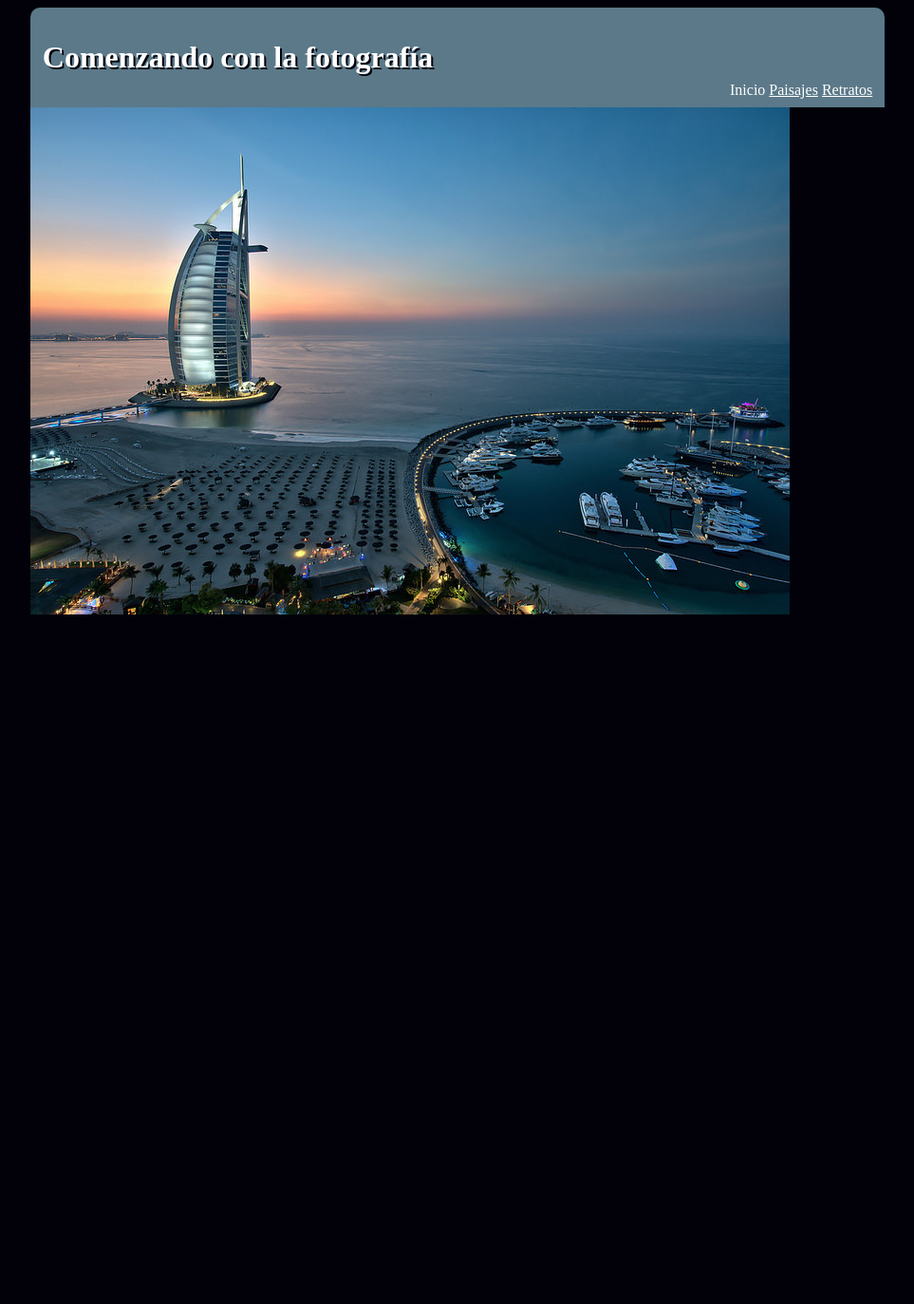
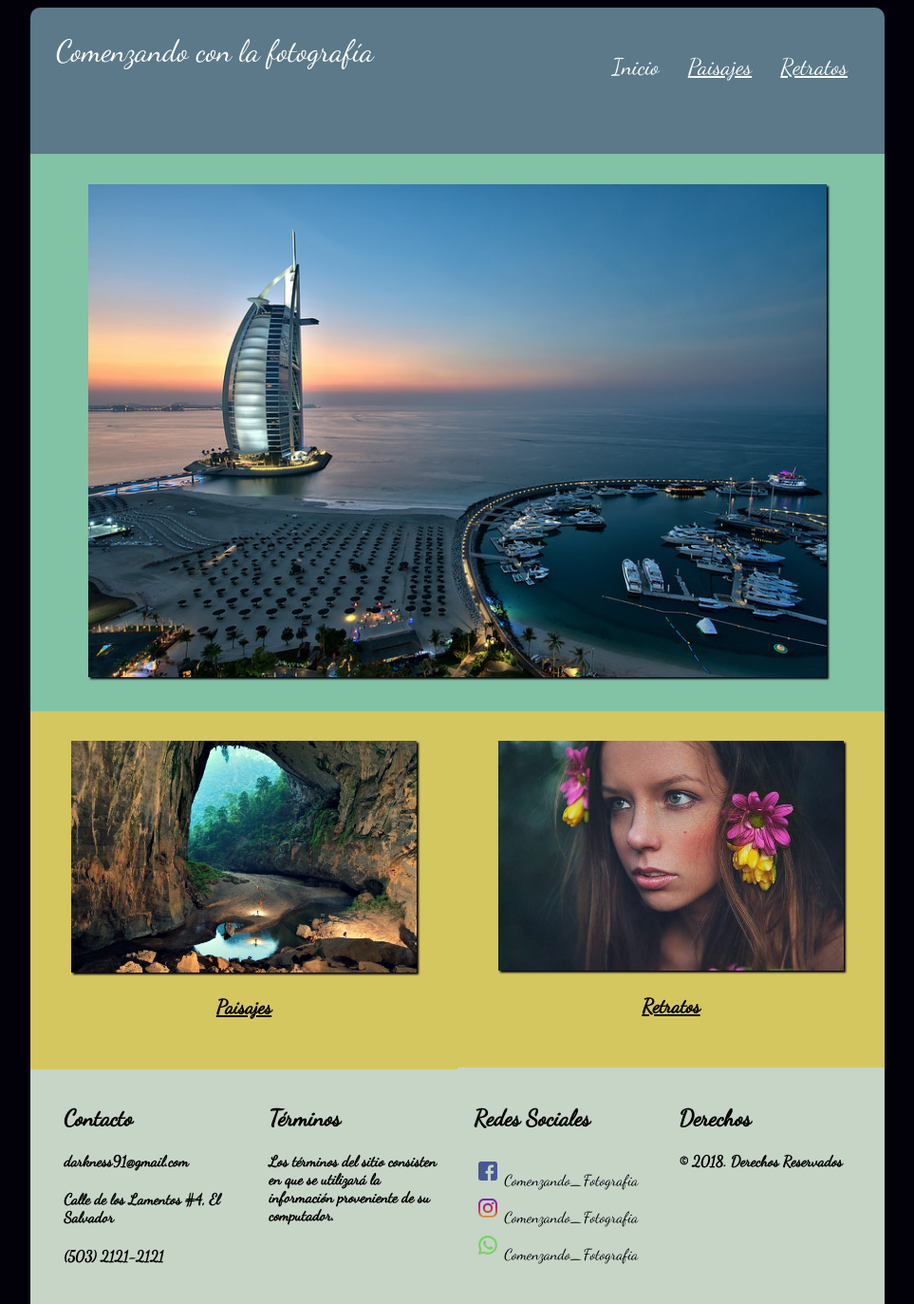
Before and after one commit to danespino/NextU-Learning, a plain HTML site: page CSS/EXA_FINAL/index.html in a window 1280 px wide. Shown: the top 1373 px of the page at 95% size, without its empty margins (158-1121 px from the left). Before the commit the page ends 800 px from the top, so only its background shows below. Drawn offline with Linux system fonts and the light colour scheme.

Commit message:
Update
This is another update for CSS Last Exam. I've taken a lot of time cause I've been busy.

```diff
--- a/CSS/EXA_FINAL/css/estilo.css
+++ b/CSS/EXA_FINAL/css/estilo.css
@@ -1,51 +1,192 @@
 body{
 	background-color: #02010a;
-	font:"Dancing Script", serif;
+	font-family: "Dancing Script";
 }
 
-#contenido
-{
-	max-width:900px;
+#contenido{
+	width:100%;
 	min-height:200px;
 	margin:0 auto;
+	animation-name: entrada;
+	animation-duration: 2s;
 }
 
-#contenido header{
-	background-color:#5b7989;
-	padding:0.8em;
-	border-radius: 10px 10px 0px 0px;
+header{
+	background-color:#5b7989 !important;
+	text-align:center;
+	color:#FFF !important;
+	min-height:100px;
+	padding:3%;
+	border-radius: 10px 10px 0px 0px !important;
 }
 
-header h1{
-	text-align:left;
-	color:#FFF;
-	text-shadow:2px 2px #02010a;
+header .title{
+	font-size:2em;
 }
 
 #navbar{
-	display:inline;
-	float:right;
-	margin-top:-15px
+	display:inline-block;
+	font-size:1.5em;
+	padding-top:3%;
 }
 
-#navbar a, a:active
+#navbar a, a:active, a:visited
 {
 	color:#FEFEFE;
-	font-size:16px;
 	text-decoration:underline;
+	padding:0px 0.5em 0px 0.5em
 }
 
 #navbar a[href^="#"]{
 	text-decoration:none;
 }
 
-@media (max-width:899px){
+section{
+	float:left;
+	width:100%;
+	box-sizing: border-box;
+}
+
+.flex-container{
+	display:flex;
+	width:100%;
+	flex-flow: column;
+	align-items: flex-start;
+}
+
+#col1{
+	width:93%;
+	background-color:#82c3a6;
+	text-align:center;
+	padding:3.5%;
+}
+
+#col1 img{
+	width:93%;
+	box-shadow: 2px 2px 2px #02010a;
+
+}
+
+#col2{
+	width:93%;
+	background-color:#d5c75f;
+	padding:3.5%;
+	margin:0 auto;
+	text-align:center;
+}
+
+#col2 a img, #col3 a img{
+	width:94%;
+	box-shadow: 2px 2px 2px #02010a;
+}
+
+#col2 p, #col3 p
+{
+	font-weight:800 !important;
+	font-size:1.3em;
+	text-decoration: underline !important;
+}
+
+#col2 a:hover img{
+	transform: rotate(10deg);
+	box-shadow: 2px 2px 2px #82c3a6;
+}
+
+#col3{
+	width:93%;
+	background-color:#d5c75f;
+	padding:3.5%;
+	margin:0 auto;
+	text-align:center;
+	min-height:101%;
+}
+
+#col3 a:hover img{
+	transform: translate(20px, -5px);
+}
+
+
+
+footer{
+	width:96%;
+	background-color:#C6d5c5;
+	padding:2%;
+	border-radius:0px 0px 10px 10px !important;
+	min-height:70px;
+}
+
+article[id^="fcol"]{
+	width:100%;
+}
+
+.social-list{
+	list-style-type: none;
+    margin: 0;
+    padding: 0;
+	font-size: 1em;
+}
+
+.social-list img {
+    padding: 10px 7px 5px 5px;
+    border-radius: 5px;
+    width: 20px;
+    height: 20px;
+}
+
+.social-list a{
+	padding-top:3px;
+	text-decoration:none;
+	color:#02010a;
+}
+
+.social-list a:hover{
+	color:#666666;
+	text-decoration:underline;
+}
+
+@keyframes entrada{
+	0% { margin-top: 150%;}
+	60% { margin-top: -5%;}
+	100% { margin-top: 0%}
+}
+
+@media (min-width:900px){
 	#contenido{
-		width:100%;
-		max-width:100%;
+		max-width:900px;
+
+	}
+
+	header{
+		text-align:left;
+		min-height:100px;
+	}
+
+	.title{
+		font-size:2.2em;
 	}
 
 	#navbar{
-		display:none;
+		display:inline-block;
+		margin-top:-5%;
+		font-size:1.5em;
+		float:right;
+	}
+
+	.flex-container{
+		display:flex;
+		flex-flow: row;
+		justify-content:space-between;
+	}
+
+	article[id^="fcol"]{
+		width:23%;
+		padding: 2%;
+	}
+
+	footer{
+		width:96%;
+		background-color:#C6d5c5;
+		border-radius:0px 0px 10px 10px !important;
+		min-height:70px;
 	}
 }
--- /dev/null
+++ b/CSS/EXA_FINAL/css/old-style.css
@@ -0,0 +1,213 @@
+body{
+	background-color: #02010a;
+	font-family: "Dancing Script";
+}
+
+#contenido
+{
+	max-width:900px;
+	min-height:200px;
+	margin:0 auto;
+	animation-name: entrada;
+	animation-duration: 2s;
+}
+
+#contenido header{
+	background-color:#5b7989;
+	padding:5%;
+	border-radius: 10px 10px 0px 0px;
+	float:center;
+	color:#FFF;
+	text-shadow:2px 2px #02010a;
+	font-size:2em;
+}
+
+#navbar{
+	display:inline-block;
+	float:right;
+	font-size:0.7em;
+}
+
+#navbar a, a:active
+{
+	color:#FEFEFE;
+	text-decoration:underline;
+	padding:0px 0.5em 0px 0.5em
+}
+
+#navbar a[href^="#"]{
+	text-decoration:none;
+}
+
+section{
+	float:left;
+	width:100%;
+	box-sizing: border-box;
+	box-shadow: 2px 2px 2px #02010a;
+}
+
+#col1{
+	width:94%;
+	background-color:#82c3a6;
+	padding:3%;
+}
+
+#col img{
+	width:90%;
+
+
+}
+
+#col2{
+	width:44%;
+	background-color:#d5c75f;
+	float:left;
+	padding:3%
+}
+
+#col3{
+	width:44%;
+	float:left;
+	padding:3%;
+}
+
+@keyframes entrada{
+	0% { margin-top: 150%;}
+	60% { margin-top: -5%;}
+	100% { margin-top: 0%}
+}
+
+@media (max-width:899px){
+	#contenido{
+		width:100%;
+	}
+
+	#contenido header{
+		text-align:center;
+	}
+
+	#contenido header span{
+		padding:10px;
+		float:center;
+	}
+
+	#navbar{
+		display:inline;
+		float:center;
+	}
+
+	section{
+		float:left;
+		width:100%;
+		box-sizing: border-box;
+		box-shadow: 2px 2px 2px #02010a;
+	}
+
+	#col1{
+		width:94%;
+		background-color:#82c3a6;
+		padding:3%;
+	}
+
+	#col img{
+		width:90%;
+		box-shadow: 2px 2px 2px #02010a;
+
+	}
+
+	#col2{
+		width:94%;
+		float:left;
+		padding:3%
+	}
+
+	#col3{
+		width:44%;
+		float:left;
+		padding:3%;
+	}
+}
+
+
+body{
+	background-color: #02010a;
+	font-family: "Dancing Script";
+}
+
+#contenido{
+	max-width:900px;
+	min-height:200px;
+	margin:0 auto;
+	animation-name: entrada;
+	animation-duration: 2s;
+}
+
+header{
+	background-color:#5b7989 !important;
+	float:center;
+	color:#FFF !important;
+	min-height:100px;
+	padding:3%;
+	border-radius: 10px 10px 0px 0px !important;
+}
+
+header .title{
+	font-size:2em;
+}
+
+#navbar{
+	display:inline-block;
+	font-size:1.5em;
+}
+
+#navbar a, a:active
+{
+	color:#FEFEFE;
+	text-decoration:underline;
+	padding:0px 0.5em 0px 0.5em
+}
+
+#navbar a[href^="#"]{
+	text-decoration:none;
+}
+
+
+section{
+	float:left;
+	width:100%;
+	box-sizing: border-box;
+}
+
+@keyframes entrada{
+	0% { margin-top: 150%;}
+	60% { margin-top: -5%;}
+	100% { margin-top: 0%}
+}
+
+@media (max-width:899px){
+	#contenido{
+		width:100%;
+	}
+	header{
+		min-height:65px;
+		padding-top:2%;
+		text-align:center;
+	}
+
+	#navbar{
+		display:inline-block;
+		float:center;
+		font-size:1.5em;
+	}
+
+	#navbar a, a:active
+	{
+		color:#FEFEFE;
+		text-decoration:underline;
+		padding:0px 0.5em 0px 0.5em
+	}
+
+	#navbar a[href^="#"]{
+		text-decoration:none;
+	}
+}
--- a/CSS/EXA_FINAL/index.html
+++ b/CSS/EXA_FINAL/index.html
@@ -10,20 +10,38 @@
 	<body>
 	 <div id="contenido">
 		<header>
-			<h1>Comenzando con la fotograf&iacute;a</h1>
+			<section>
+				<article class="title">Comenzando con la fotograf&iacute;a</article>
+				<article class="navbar">
 					<nav id="navbar">
 					<a href="#" title="Inicio">Inicio</a>
 					<a href="paisajes.html" title="Paisajes">Paisajes</a>
 					<a href="retratos.html" title="Retratos">Retratos</a>
 				</nav>
+				</article>
+			</section>
 		</header>
 		<section>
 			 <article id="col1"><img src="img/dubai.jpg" alt="Dubai, un lugar de ensue&ntilde;o" /></article>
-		 <article id="col2"></article>
-		 <article id="col3"></article>
+			 <div class="flex-container">
+				 <article id="col2"><a href="paisajes.html" alt="Fotos de Paisajes"><img src="img/cueva.jpg" alt="Un lugar asombroso, no creen?"  /></a><p>Paisajes</p></article>
+				 <article id="col3"><a href="retratos.html"><img src="img/rostro1.jpg" alt="Algunos retratos asombrosos"  /></a><p>Retratos</p></article>
+			 </div>
 		</section>
 		<footer>
-
+		 <div class="flex-container">
+			<article id="fcol1"><h1>Contacto</h1><h4>darkness91@gmail.com</h4><h4>Calle de los Lamentos #4, El Salvador</h4><h4>(503) 2121-2121</h4></article>
+			<article id="fcol2"><h1>T&eacute;rminos</h1><h4>Los t&eacute;rminos del sitio consisten en que se utilizar&aacute; la informaci&oacute;n proveniente de su computador.</h4></article>
+			<article id="fcol3"><h1>Redes Sociales</h1>
+			<h4></h4>
+			<ul class="social-list">
+			 <li><a href="https://www.facebook.com" target="_blank"><img src="img/fb.svg" />Comenzando_Fotografia</a></li>
+			 <li><a href="https://www.instagram.com" target="_blank"><img src="img/instagram.svg" />Comenzando_Fotografia</a></li>
+			 <li><a href="https://web.whatsapp.com" target="_blank"><img src="img/whatsapp.svg" />Comenzando_Fotografia</a></li>
+			</ul>
+			</article>
+			<article id="fcol4"><h1>Derechos</h1><h4>&copy; 2018. Derechos Reservados</h4></article>
+		 </div>
 		</footer>
 	 </div>
 	</body>
```
Also changed, not shown: CSS/EXA_FINAL/img/fb.svg (added), CSS/EXA_FINAL/img/home-retratos.jpg (added), CSS/EXA_FINAL/img/instagram.svg (added), CSS/EXA_FINAL/img/retrato5.jpg (added), CSS/EXA_FINAL/img/rostro1.jpg (added), CSS/EXA_FINAL/img/rostro2.jpg (added), CSS/EXA_FINAL/img/rostro3.jpg (added), CSS/EXA_FINAL/img/rostro4.jpg (added), CSS/EXA_FINAL/img/whatsapp.svg (added). Lines whose indentation alone changed are shown as unchanged.
